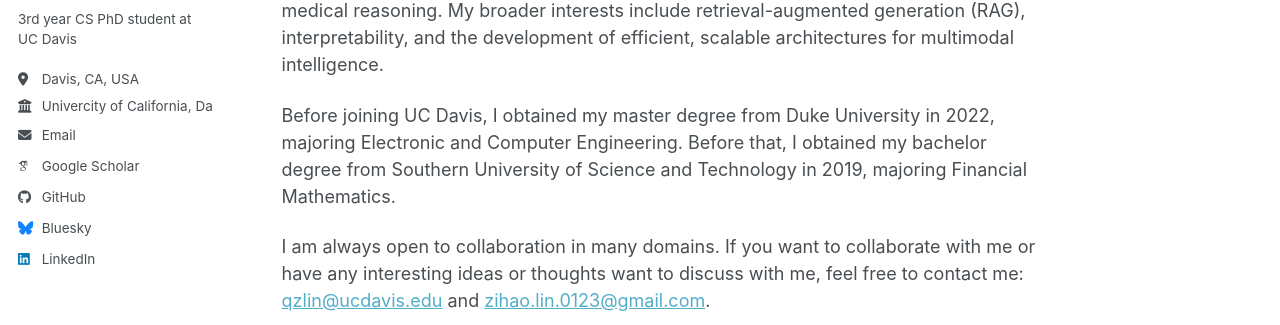
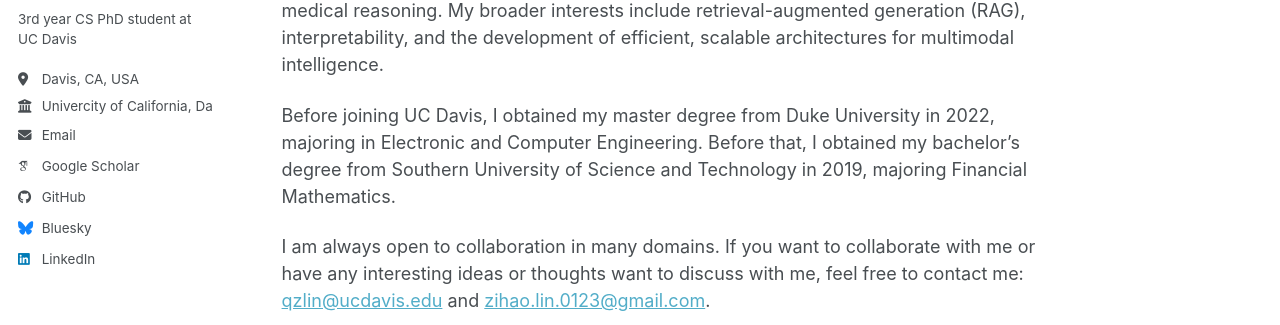
Before and after one commit to ZihaoLinQZ/ZihaoLinQZ.github.io, a Jekyll site: the page built from _pages/about.md, in a window 1280 px wide and 900 px high. Shown: the part 306-631 px from the top of the window. Built offline with Jekyll 4.4.1, drawn with Linux system fonts in a browser that asks for light colours; some web fonts are replaced; a script bundle is joined from its source files by our own code; library files that are not in the unit come from our copies.

```diff
--- a/_pages/about.md
+++ b/_pages/about.md
@@ -10,9 +10,9 @@ redirect_from:
 I am a 3rd year Ph.D. student at UC Davis, working on multi-modal models. I am fortunate to be advised by [Prof. Lifu Huang](https://wilburone.github.io/).
 Introduce myself! My research centers on multimodal understanding and generation, including image editing, image generation, and video understanding, aiming to bridge perception and generation through unified multimodal frameworks. I also explore RL-trained and LLM/MLLM-based agents, applying agent frameworks to diverse real-world applications such as design document editing and medical reasoning. My broader interests include retrieval-augmented generation (RAG), interpretability, and the development of efficient, scalable architectures for multimodal intelligence.
 
-Before joining UC Davis, I obtained my master degree from Duke University in 2022, majoring Electronic and Computer Engineering. Before that, I obtained my bachelor degree from Southern University of Science and Technology in 2019, majoring Financial Mathematics.
+Before joining UC Davis, I obtained my master degree from Duke University in 2022, majoring in Electronic and Computer Engineering. Before that, I obtained my bachelor's degree from Southern University of Science and Technology in 2019, majoring Financial Mathematics.
 
-I am always open to collaboration in many domains. If you want to collaborate with me or have any interesting ideas or thoughts want to discuss with me, feel free to contact me: [qzlin@ucdavis.edu](qzlin@ucdavis.edu) and [zihao.lin.0123@gmail.com](zihao.lin.0123@gmail.com).
+I am always open to collaboration in many domains. If you want to collaborate with me or have any interesting ideas or thoughts want to discuss with me, feel free to contact me: [qzlin@ucdavis.edu](mailto:qzlin@ucdavis.edu) and [zihao.lin.0123@gmail.com](mailto:zihao.lin.0123@gmail.com).
 
 News
 ======
```
